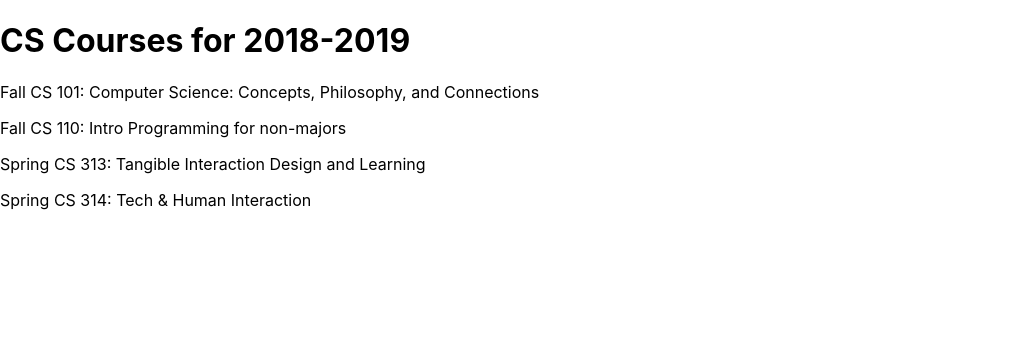
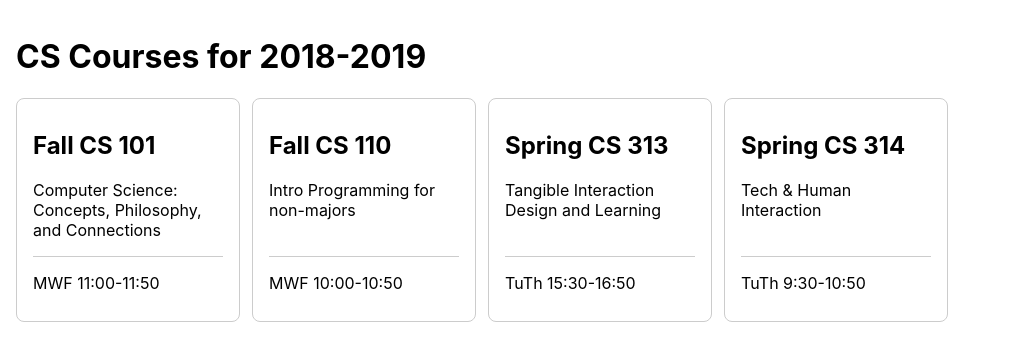
Before and after one commit to isagonzalez/cs392-react-tutorial, a React (Vite) app: page / in a window 1280 px wide. Shown: the top 360 px of the page, without its empty margins (0-1010 px from the left). Built offline with nearby package versions, Linux system fonts and the light colour scheme.

Commit message:
Style the app

```diff
--- a/src/App.css
+++ b/src/App.css
@@ -1,42 +1,3 @@
-.App {
-  text-align: center;
+.main-content {
+  padding: 16px;
 }
-
-.App-logo {
-  height: 40vmin;
-  pointer-events: none;
-}
-
-@media (prefers-reduced-motion: no-preference) {
-  .App-logo {
-    animation: App-logo-spin infinite 20s linear;
-  }
-}
-
-.App-header {
-  background-color: #282c34;
-  min-height: 100vh;
-  display: flex;
-  flex-direction: column;
-  align-items: center;
-  justify-content: center;
-  font-size: calc(10px + 2vmin);
-  color: white;
-}
-
-.App-link {
-  color: #61dafb;
-}
-
-@keyframes App-logo-spin {
-  from {
-    transform: rotate(0deg);
-  }
-  to {
-    transform: rotate(360deg);
-  }
-}
-
-button {
-  font-size: calc(10px + 2vmin);
-}
--- a/src/App.jsx
+++ b/src/App.jsx
@@ -36,7 +36,7 @@ const schedule = {
 
 const App = () => {
   return (
-    <div>
+    <div className="main-content">
       <Banner title={schedule.title} />
       <CourseList courses={schedule.courses} />
     </div>
--- /dev/null
+++ b/src/components/CourseCard.css
@@ -0,0 +1,12 @@
+.course-card {
+  padding: 12px 16px;
+  border: 1px solid #ccc;
+  border-radius: 8px;
+  display: flex;
+  flex-direction: column;
+  justify-content: space-between;
+}
+
+.meeting-time {
+  border-top: 1px solid #ccc;
+}
--- /dev/null
+++ b/src/components/CourseCard.jsx
@@ -0,0 +1,17 @@
+import "./CourseCard.css";
+
+const CourseCard = ({ course }) => (
+  <div className="course-card">
+    <div className="main-info">
+      <h2>
+        {course.term} CS {course.number}
+      </h2>
+      <p>{course.title}</p>
+    </div>
+    <div className="meeting-time">
+      <p>{course.meets}</p>
+    </div>
+  </div>
+);
+
+export default CourseCard;
--- /dev/null
+++ b/src/components/CourseList.css
@@ -0,0 +1,5 @@
+.course-list {
+  display: grid;
+  gap: 12px;
+  grid-template-columns: repeat(auto-fill, minmax(12rem, 14rem));
+}
--- a/src/components/CourseList.jsx
+++ b/src/components/CourseList.jsx
@@ -1,11 +1,10 @@
-// import css
+import "./CourseList.css";
+import CourseCard from "./CourseCard";
 
 const CourseList = ({ courses }) => (
-  <div>
+  <div className="course-list">
     {Object.values(courses).map((course) => (
-      <p key={course.number}>
-        {course.term} CS {course.number}: {course.title}
-      </p>
+      <CourseCard key={course.number} course={course} />
     ))}
   </div>
 );
```
